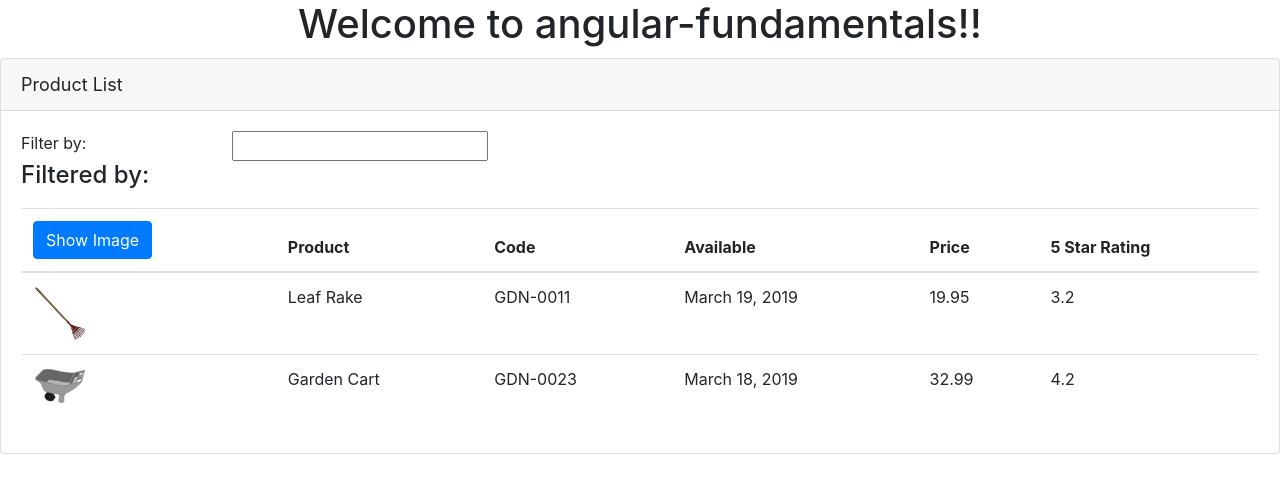
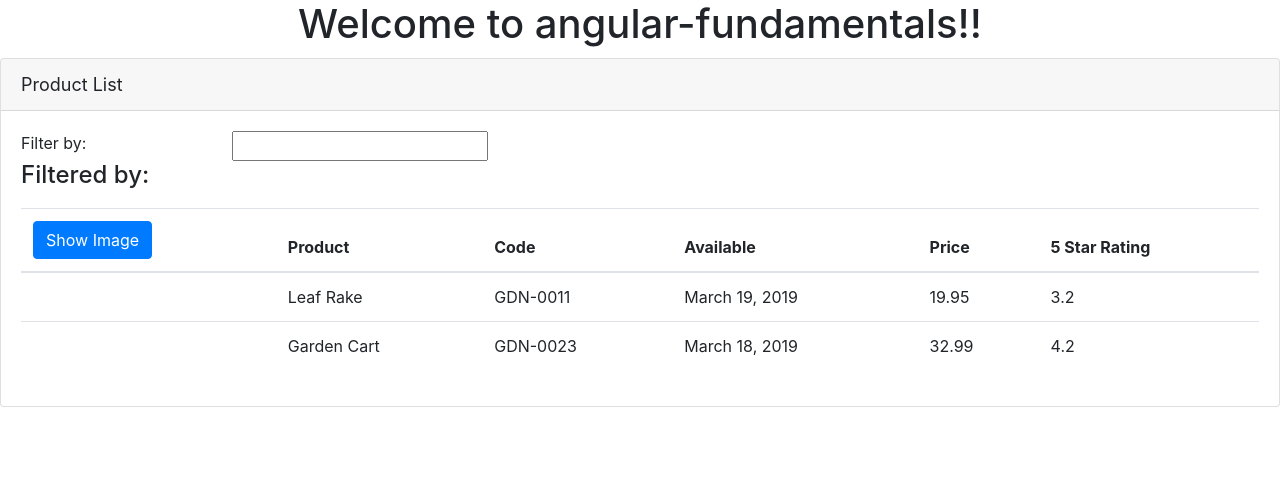
Before and after one commit to rohanthorat/angular-fundamentals, an Angular app: page / in a window 1280 px wide. Shown: the top 492 px of the page. Built offline with nearby package versions, Linux system fonts and the light colour scheme.

Commit message:
show/hide image button using event binding

```diff
--- a/src/app/products/product-list/product-list.component.html
+++ b/src/app/products/product-list/product-list.component.html
@@ -24,8 +24,10 @@
                 <thead>
                     <tr>
                         <th>
-                            <button class="btn btn-primary">
-                                Show Image
+                            <button
+                              class="btn btn-primary"
+                              (click)="toggleImage()">
+                                {{ showImage ? 'Hide' : 'Show'}} Image
                             </button>
                         </th>
                         <th>Product</th>
@@ -39,6 +41,7 @@
                     <tr *ngFor="let product of products">
                         <td>
                             <img
+                              *ngIf="showImage"
                               [src]="product.imageUrl"
                               [title]="product.productName"
                               [style.width.px]="imageWidth"
--- a/src/app/products/product-list/product-list.component.ts
+++ b/src/app/products/product-list/product-list.component.ts
@@ -6,9 +6,10 @@ import { Component, OnInit } from '@angular/core';
   styleUrls: ['./product-list.component.scss']
 })
 export class ProductListComponent implements OnInit {
-  pageTitle: string = 'Product List';
-  imageWidth: number = 50;
-  imageMargin: number = 2;
+  public pageTitle = 'Product List';
+  public imageWidth = 50;
+  public imageMargin = 2;
+  public showImage = false;
   products: any[] = [
     {
       "productId": 1,
@@ -33,6 +34,10 @@ export class ProductListComponent implements OnInit {
 
   constructor() { }
 
+  public toggleImage(): void {
+    this.showImage = !this.showImage;
+  }
+
   ngOnInit(): void {
   }
 
```
